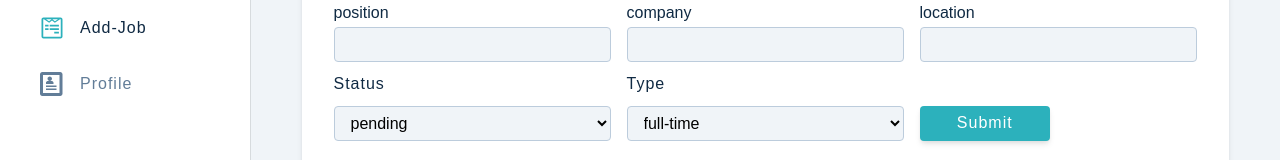
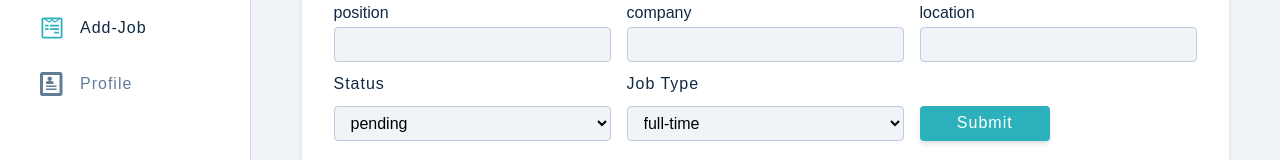
Before and after one commit to jwd222/Jobify, a React (Create React App) app in the folder client/: page /add-job in a window 1280 px wide. Shown: the part 240-400 px from the top of the page. Built offline with nearby package versions, Linux system fonts and the light colour scheme; sample sign-in values are in the browser's storage; the HTML template or start-up script is replaced by a standard one.

Commit message:
srping cleaning again

```diff
--- a/client/src/pages/dashboard/AddJob.js
+++ b/client/src/pages/dashboard/AddJob.js
@@ -68,16 +68,15 @@ const AddJob = () => {
             handleChange={handleJobInput}
             list={statusOptions}
           />
-
           {/* job type */}
           <FormRowSelect
-            labelText="type"
+            labelText="job type"
             name="jobType"
             value={jobType}
             handleChange={handleJobInput}
             list={jobTypeOptions}
           />
-
+          {/* btn container */}
           <div className="btn-container">
             <button
               className="btn btn-block submit-btn"
```
